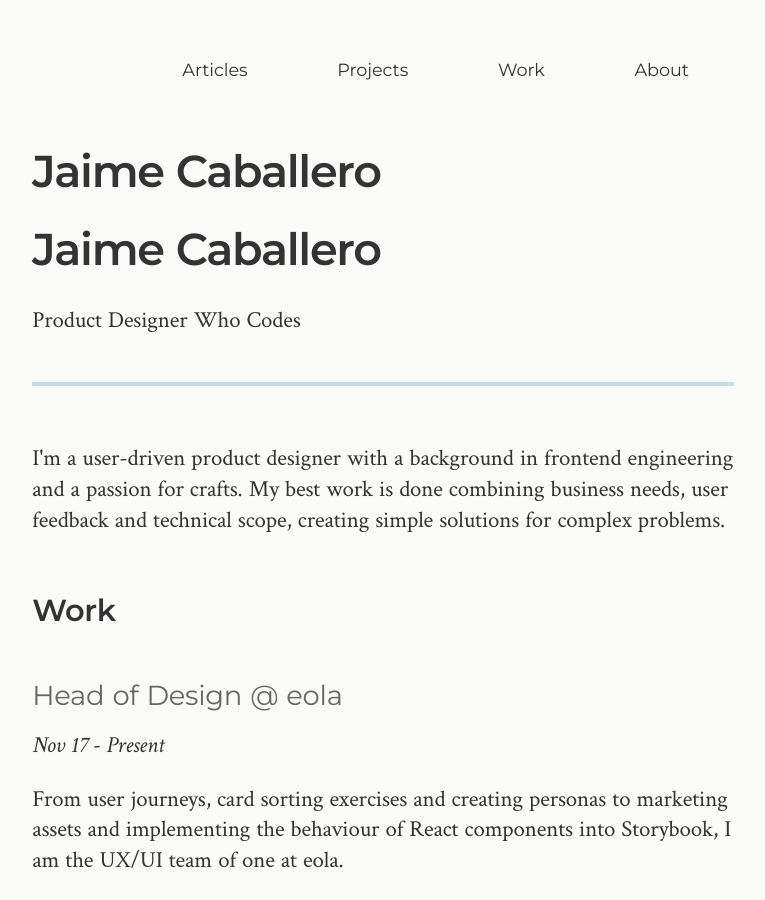
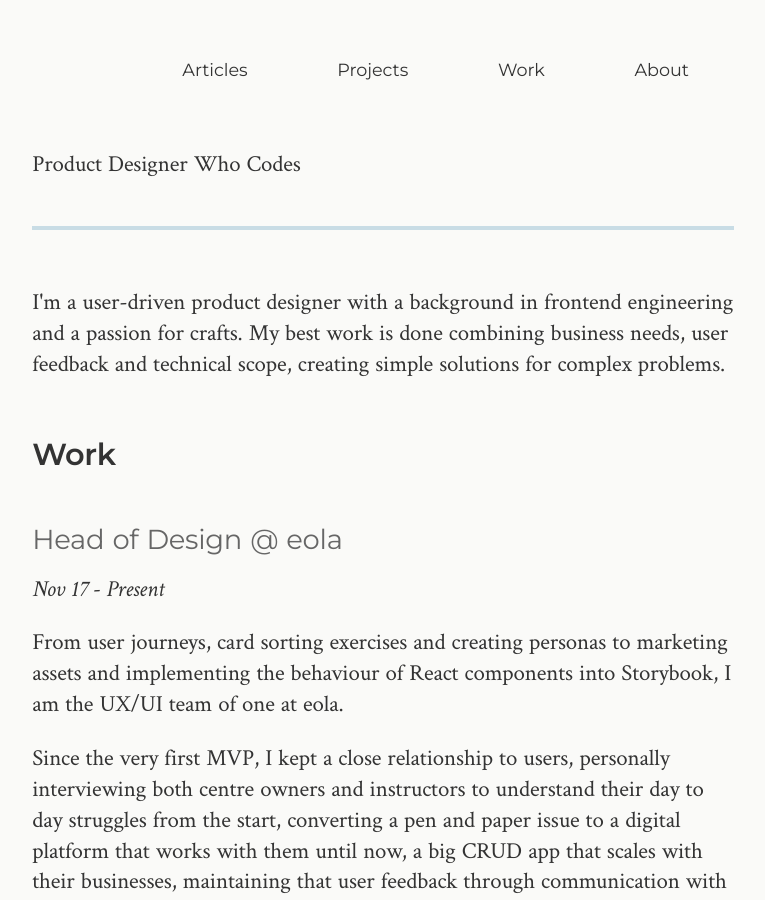
Before and after one commit to jaicab/jaicab.github.io, a Jekyll site: the page built from cv.md, in a window 1280 px wide and 900 px high. Shown: the whole window, without its empty margins (257-1022 px from the left). Built offline with Jekyll 4.4.1, drawn with Linux system fonts in a browser that asks for light colours; some web fonts are replaced; our own code applies the rules of GitHub Pages for plain Markdown files.

Commit message:
Fix double title

```diff
--- a/cv.md
+++ b/cv.md
@@ -3,8 +3,6 @@
 microtitle: Curriculum Vitae
 meta: Jaime Caballero is a product designer and digital nomad based in Oviedo, Spain and London
 ---
-
-# Jaime Caballero
 
 Product Designer Who Codes
 
```
